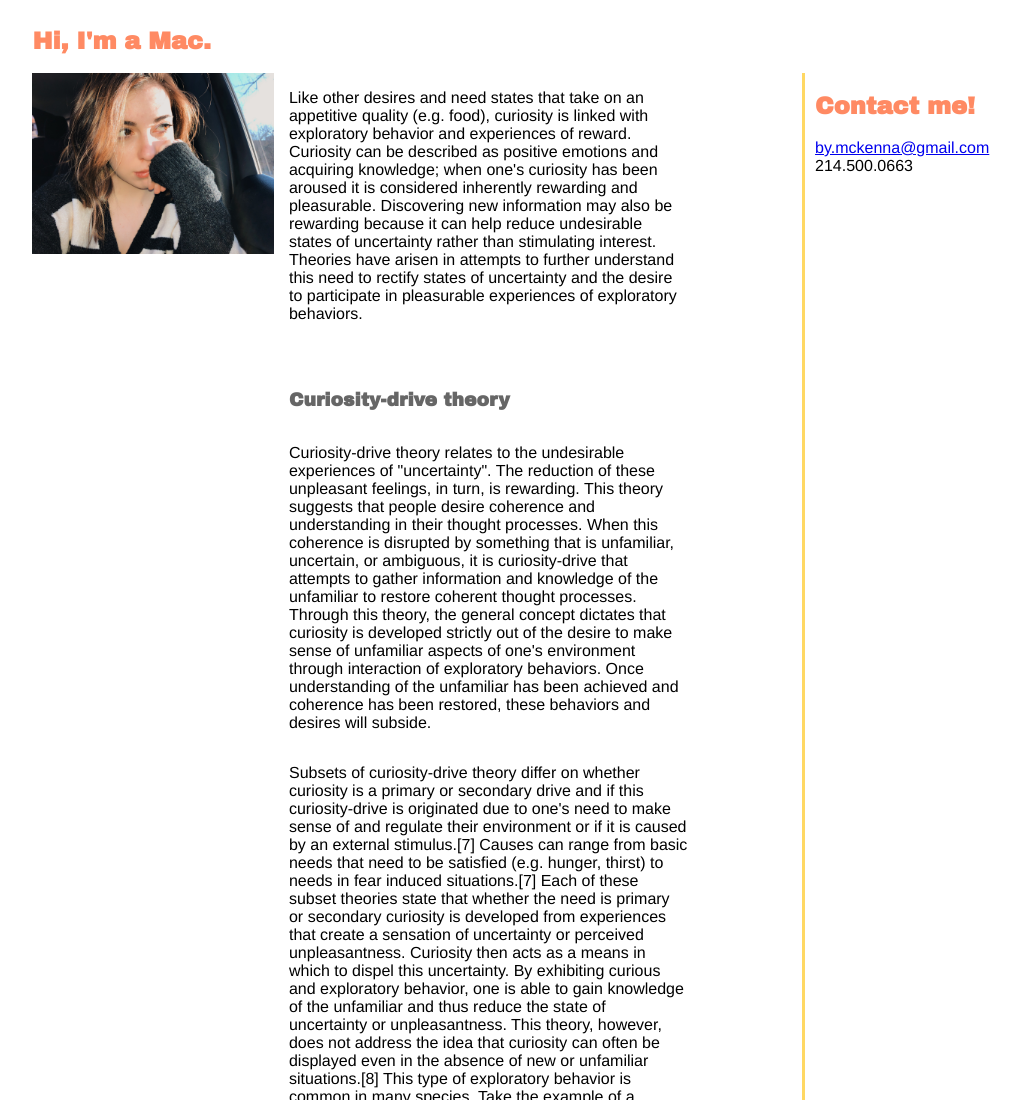
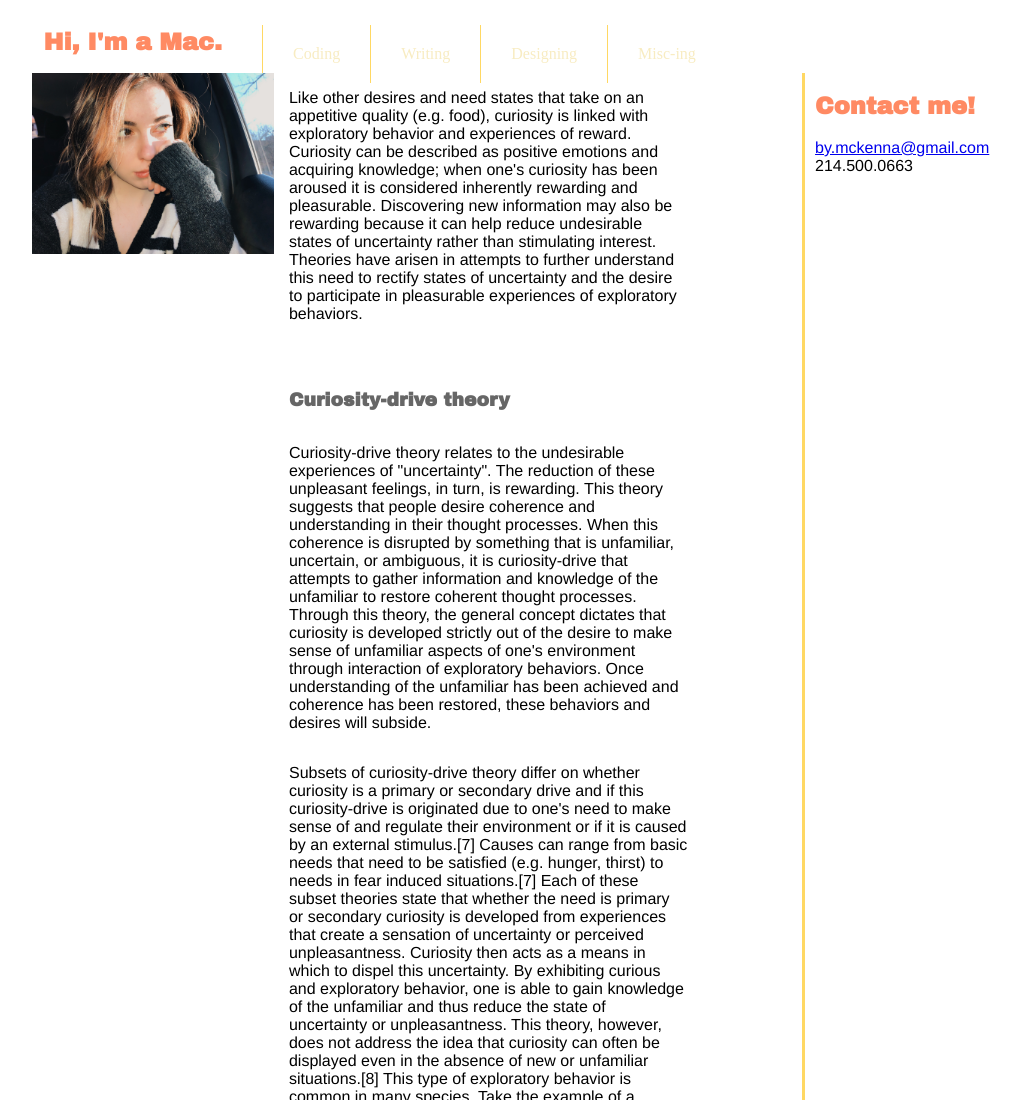
Before and after one commit to J4502-SS19/mac-blair, a plain HTML site: page index.html in a window 1280 px wide. Shown: the top 1100 px of the page, without its empty margins (102-1122 px from the left). Drawn offline with nearby package versions, Linux system fonts and the light colour scheme; a web font is replaced by a local one.

Commit message:
working on js

```diff
--- a/index.html
+++ b/index.html
@@ -6,12 +6,22 @@
     <meta name="viewport" content="width=device-width, initial-scale=1"/>
     <link href="https://fonts.googleapis.com/css?family=Archivo+Black|Maitree:400,600" rel="stylesheet"/>
     <link rel="stylesheet" type="text/css" href="style.css"/>
+    <script src="https://code.jquery.com/jquery-1.12.0.min.js"></script>
+    <script src="menu.js" type="text/javascript"></script>
   </head>
   <body>
     <div class="container">
     <article>
       <header class="introtext">
         <h1>Hi, I'm a Mac.</h1>
+        <nav>
+            <a class="menu-trigger" href="#">&#9776;</a>
+          <ul>
+            <li><a href="#">Coding</a></li>
+            <li><a href="#">Writing</a></li>
+            <li><a href="#">Designing</a></li>
+            <li><a href="#">Misc-ing</a></li>
+          </ul>
       </header>
       <div class="authorphoto">
         <a href="mailto:by.mckenna@gmail.com"><img width="100%" src="pictureofme.jpg" alt="Me in a beanie. Caption says that my favorite party game is hiding. No seeking allowed."/></a>
--- /dev/null
+++ b/menu.js
@@ -0,0 +1,11 @@
+$(document).ready(function() {
+  $('.menu-trigger').click(function() {
+    $('nav ul').slideToggle(500);
+
+
+  $(window).resize(function() {
+	   if (  $(window).width() > 500 ) {
+		$('nav ul').removeAttr('style');
+	 }
+	});
+});
--- a/style.css
+++ b/style.css
@@ -20,6 +20,60 @@ h6 {
 
 body {
 		background-color: white;
+}
+
+nav ul li {
+    display: block;
+    border-left: 1px solid #FFD863;
+}
+
+nav a {
+    color: #f8ecc2;
+    display: block;
+    text-decoration: none;
+    padding: 20px 30px;
+}
+
+header {
+    display: flex;
+    flex-flow: row;
+    background-color: white;
+    margin: 1px;
+    padding: 0px 10px;
+}
+
+.menu-trigger {
+    order: 0;
+    font-size: 1.75em;
+    width: 2em;
+}
+
+nav ul {
+    display: none;
+}
+
+@media screen and (min-width: 700px){
+
+    nav ul {
+        display: flex;
+    }
+
+    nav ul li {
+        border-top: none;
+    }
+
+    .menu-trigger {
+        display: none;
+    }
+
+    nav {
+        order: 2;
+    }
+
+    header h1 {
+        order: 1;
+    }
+
 }
 
 .links {
```
